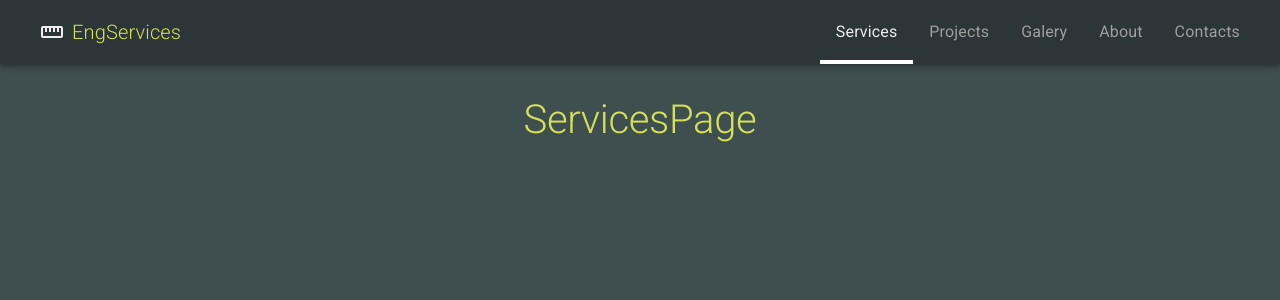
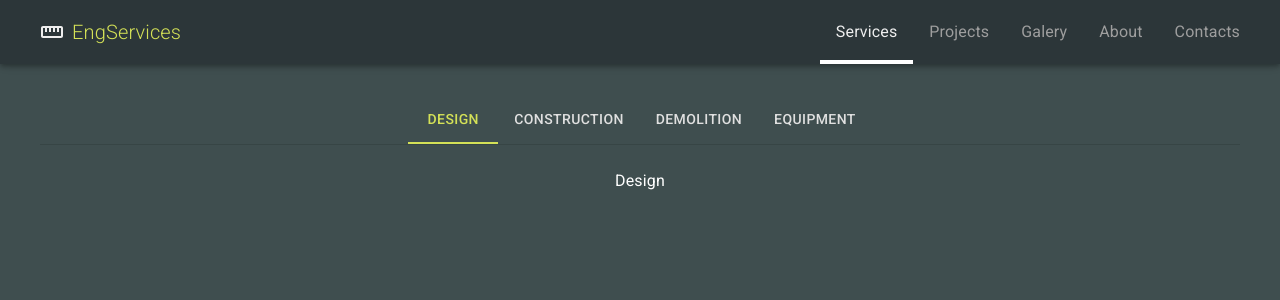
Before and after one commit to Artgeca/cafe-3-react-simple-arturas-gecas, a React (Create React App) app: page /services in a window 1280 px wide. Shown: the top 300 px of the page. Built offline with nearby package versions, Linux system fonts and the light colour scheme.

Commit message:
feat: added tabs logic to services page

```diff
--- a/package.json
+++ b/package.json
@@ -6,6 +6,7 @@
     "@emotion/react": "^11.9.3",
     "@emotion/styled": "^11.9.3",
     "@mui/icons-material": "^5.8.4",
+    "@mui/lab": "^5.0.0-alpha.92",
     "@mui/material": "^5.9.0",
     "@testing-library/jest-dom": "^5.16.4",
     "@testing-library/react": "^13.3.0",
--- /dev/null
+++ b/src/pages/services-page/components/design-tab.tsx
@@ -0,0 +1,7 @@
+import { Box } from '@mui/material';
+
+const DesignTab = () => (
+  <Box>Design</Box>
+);
+
+export default DesignTab;
--- /dev/null
+++ b/src/pages/services-page/components/index.tsx
@@ -0,0 +1 @@
+export { default as DesignTab } from './design-tab';
--- /dev/null
+++ b/src/pages/services-page/components/tab-panel.tsx
@@ -0,0 +1,32 @@
+import { Box } from '@mui/material';
+import React from 'react';
+
+interface TabPanelProps {
+  children: React.ReactNode;
+  index: number;
+  value: number;
+}
+
+const TabPanel = (props: TabPanelProps) => {
+  const { children, index, value } = props;
+
+  return (
+    <Box
+      role='tabpanel'
+      hidden={value !== index}
+    >
+      {value === index && (
+      <Box
+        display='flex'
+        flexDirection='column'
+        alignItems='center'
+        sx={{ p: 3, color: 'common.white' }}
+      >
+        {children}
+      </Box>
+      )}
+    </Box>
+  );
+};
+
+export default TabPanel;
--- /dev/null
+++ b/src/pages/services-page/components/tabs-list.tsx
@@ -0,0 +1,22 @@
+import { Tab, Tabs } from '@mui/material';
+
+interface Props {
+  value: number,
+  onChange: (e: React.SyntheticEvent, newValue: number) => void
+}
+
+const TabsList = ({ value, onChange }: Props) => (
+  <Tabs
+    value={value}
+    onChange={onChange}
+    variant='scrollable'
+    allowScrollButtonsMobile
+  >
+    <Tab label='Design' value={1} sx={{ color: 'grey.300' }} />
+    <Tab label='Construction' value={2} sx={{ color: 'grey.300' }} />
+    <Tab label='Demolition' value={3} sx={{ color: 'grey.300' }} />
+    <Tab label='Equipment' value={4} sx={{ color: 'grey.300' }} />
+  </Tabs>
+);
+
+export default TabsList;
--- a/src/pages/services-page/index.tsx
+++ b/src/pages/services-page/index.tsx
@@ -1,12 +1,41 @@
+import { useState } from 'react';
+import { Box, Typography } from '@mui/material';
 import * as Page from '../../components';
+import * as Content from './components';
+import TabPanel from './components/tab-panel';
+import TabsList from './components/tabs-list';
 
-const ServicesPage = () => (
+const ServicesPage = () => {
+  const [value, setValue] = useState(1);
+
+  const handleChange = (e: React.SyntheticEvent, newValue: number) => {
+    setValue(newValue);
+  };
+
+  return (
     <Page.Content sx={{
       display: 'flex', flexDirection: 'column', alignItems: 'center', pt: { xs: 10, sm: 12 }, px: { xs: 3, md: 5 }, pb: 5, gap: 3,
     }}
     >
-    <Page.Title title='ServicesPage' />
+      <Box sx={{ width: '100%', typography: 'body1' }}>
+        <Box display='flex' justifyContent='center' sx={{ borderBottom: 1, borderColor: 'divider' }}>
+          <TabsList value={value} onChange={handleChange} />
+        </Box>
+        <TabPanel value={value} index={1}>
+          <Content.DesignTab />
+        </TabPanel>
+        <TabPanel value={value} index={2}>
+          <Typography>Construction</Typography>
+        </TabPanel>
+        <TabPanel value={value} index={3}>
+          <Typography>Demolition</Typography>
+        </TabPanel>
+        <TabPanel value={value} index={4}>
+          <Typography>Equipment</Typography>
+        </TabPanel>
+      </Box>
     </Page.Content>
   );
+};
 
 export default ServicesPage;
```
Also changed, not shown: 1 other file (tests, documents, lock files or other folders). Lines whose indentation alone changed are shown as unchanged.
